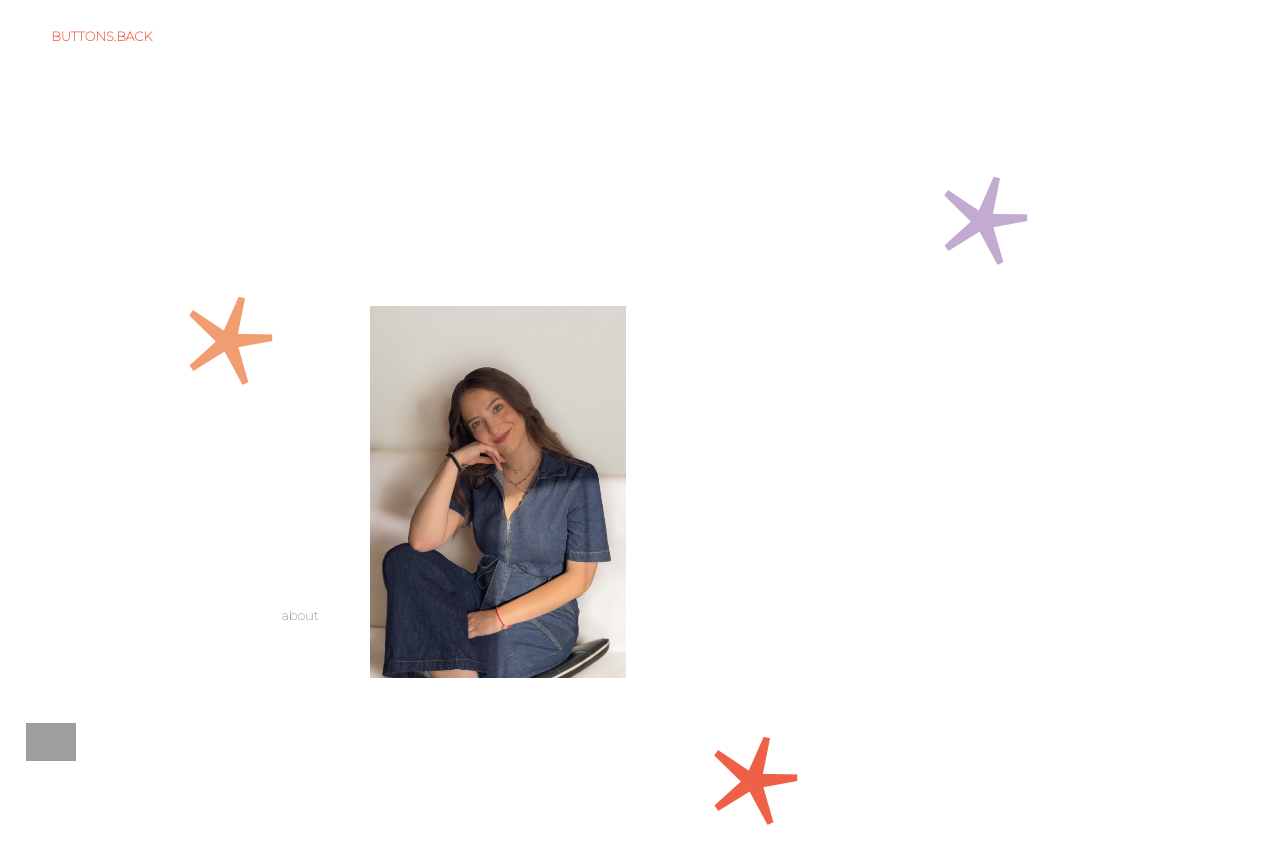
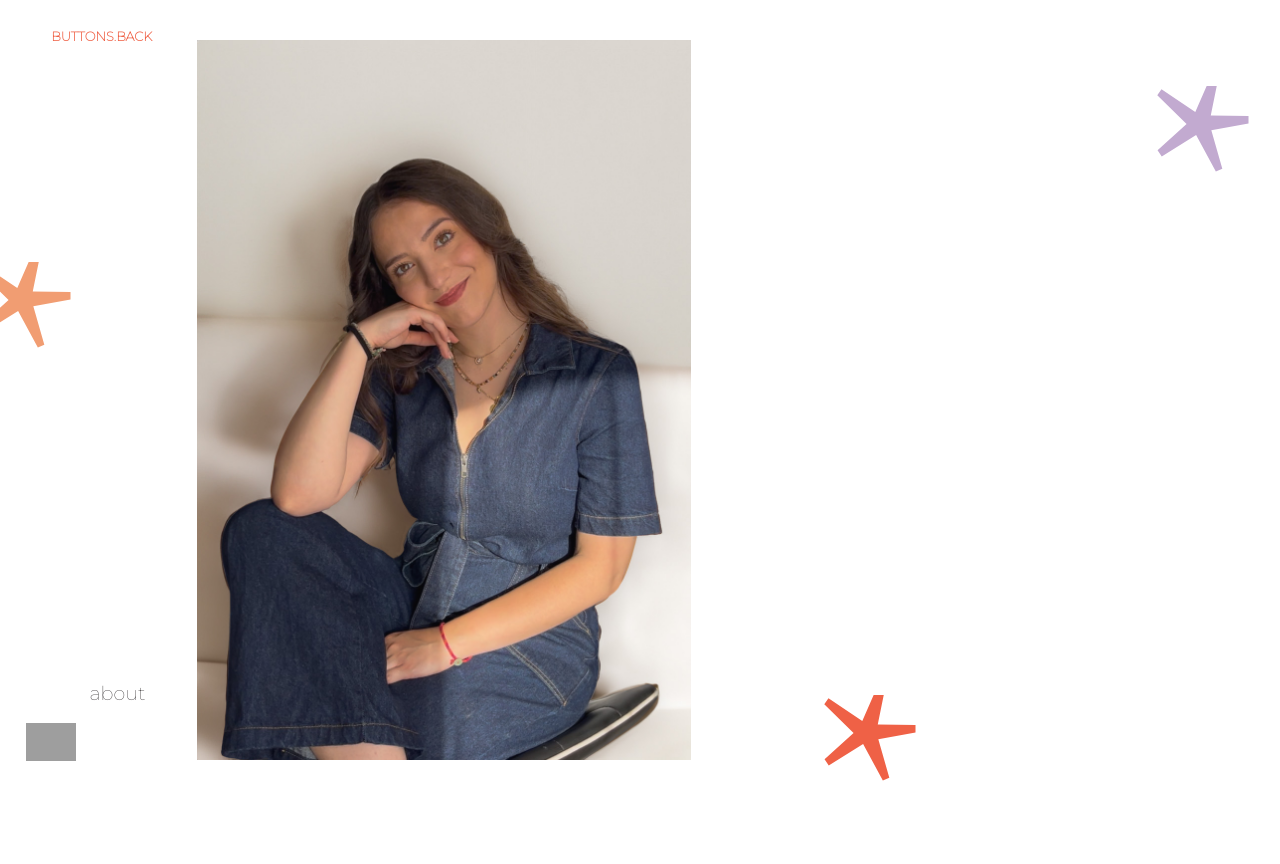
Before and after one commit to nellymure/portfolio, a Vue app: page /en/about in a window 1280 px wide. Shown: the top 864 px of the page. After the commit the page ends 800 px from the top, so only its background shows below. Built offline with nearby package versions, Linux system fonts and the light colour scheme; grey boxes are pictures that could not be loaded.

Commit message:
fix aboutview overflow

```diff
--- a/src/views/AboutView.vue
+++ b/src/views/AboutView.vue
@@ -55,8 +55,6 @@ const { t } = useI18n()
 
 <style lang="css" scoped>
 .about {
-  width: 100vw;
-  height: 100vh;
   display: flex;
   align-items: center;
 }
@@ -64,45 +62,57 @@ const { t } = useI18n()
   color: var(--color-hex-orange);
 }
 .content {
-  margin-top: var(--navbar-height);
-  height: 100%;
   display: flex;
   align-items: flex-end;
-  padding: var(--navbar-height) 20vw 20vh 20vw;
+  padding-right: var(--half-padding-x);
+  padding-left: var(--half-padding-x);
+  overflow: hidden;
+  height: 90vh;
+  --asterisk-size: 9rem;
+  --asterisk-offset: var(--asterisk-size) / -2;
 }
 .content p {
+  font-size: 1.5rem;
   padding-right: var(--half-padding-x);
   padding-bottom: var(--half-padding-x);
 }
 .selfie {
-  height: auto;
-  width: 20vw;
+  height: 90vh;
+  width: auto;
 }
 .asterisk {
   position: absolute;
-  width: 9rem;
-  height: 9rem;
+  width: var(--asterisk-size);
+  height: var(--asterisk-size);
   font-family: var(--font-family-minion-pro);
-  font-size: 20rem;
+  font-size: 22rem;
   animation: swirl-in-bottom-fwd 0.6s ease-out both;
 }
 .asterisk span {
+  width: var(--asterisk-size);
+  height: var(--asterisk-size);
+  display: block;
   line-height: 0.8;
+  overflow: hidden;
 }
 .asterisk-1 {
-  bottom: 60vh;
-  left: 14vw;
+  top: calc(40vh + var(--asterisk-offset));
+  left: calc(2rem + var(--asterisk-offset));
   color: var(--color-hex-salmon-dark);
 }
 .asterisk-2 {
-  bottom: 75vh;
-  left: 73vw;
+  top: calc(18vh + var(--asterisk-offset));
+  left: calc(94vw + var(--asterisk-offset));
   color: var(--color-hex-violet2);
 }
 .asterisk-3 {
-  bottom: 5vh;
-  left: 55vw;
+  top: calc(100vh - var(--asterisk-size) * 0.91);
+  left: calc(68vw + var(--asterisk-offset));
+  height: calc(var(--asterisk-size) * 0.91);
   color: var(--color-hex-orange);
+}
+.asterisk-3 span {
+  height: calc(var(--asterisk-size) * 0.91);
 }
 @keyframes swirl-in-bottom-fwd {
   0% {
```
